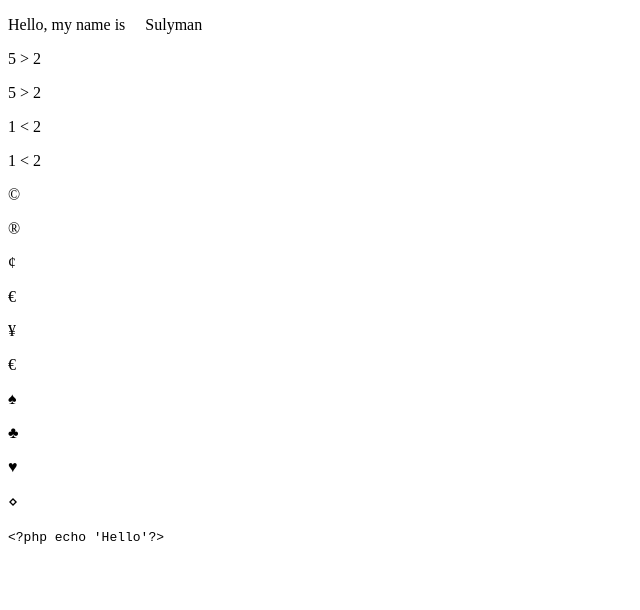
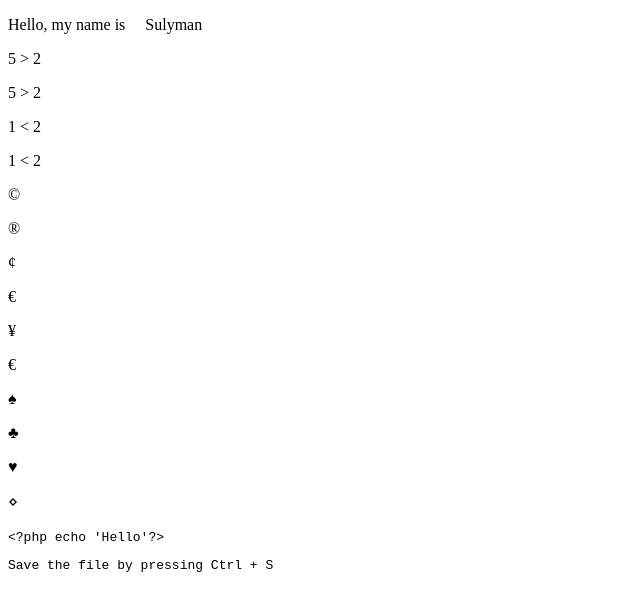
Before and after one commit to Abu-yusroh/html-sandbox, a plain HTML site: page 10_entities.html in a window 1280 px wide. Shown: the whole page, without its empty margins (0-640 px from the left). Drawn offline with Linux system fonts and the light colour scheme.

Commit message:
Add files via upload

```diff
--- a/10_entities.html
+++ b/10_entities.html
@@ -29,6 +29,7 @@
     <!--coputer code-->
     <code>
         &lt;?php echo 'Hello'?&gt;
+        <p>Save the file by pressing <kbd>Ctrl + S</kbd></p>
     </code>
 
 </body>
```
